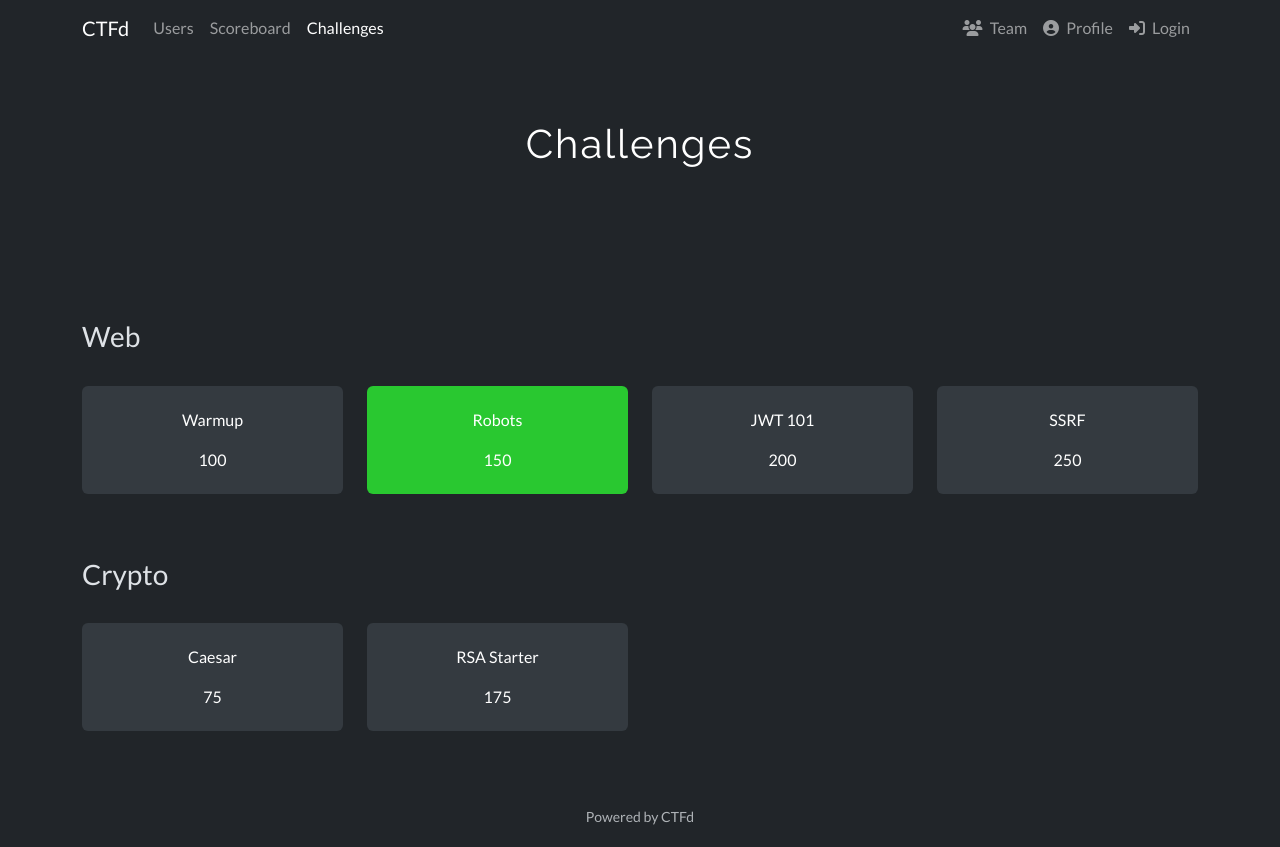
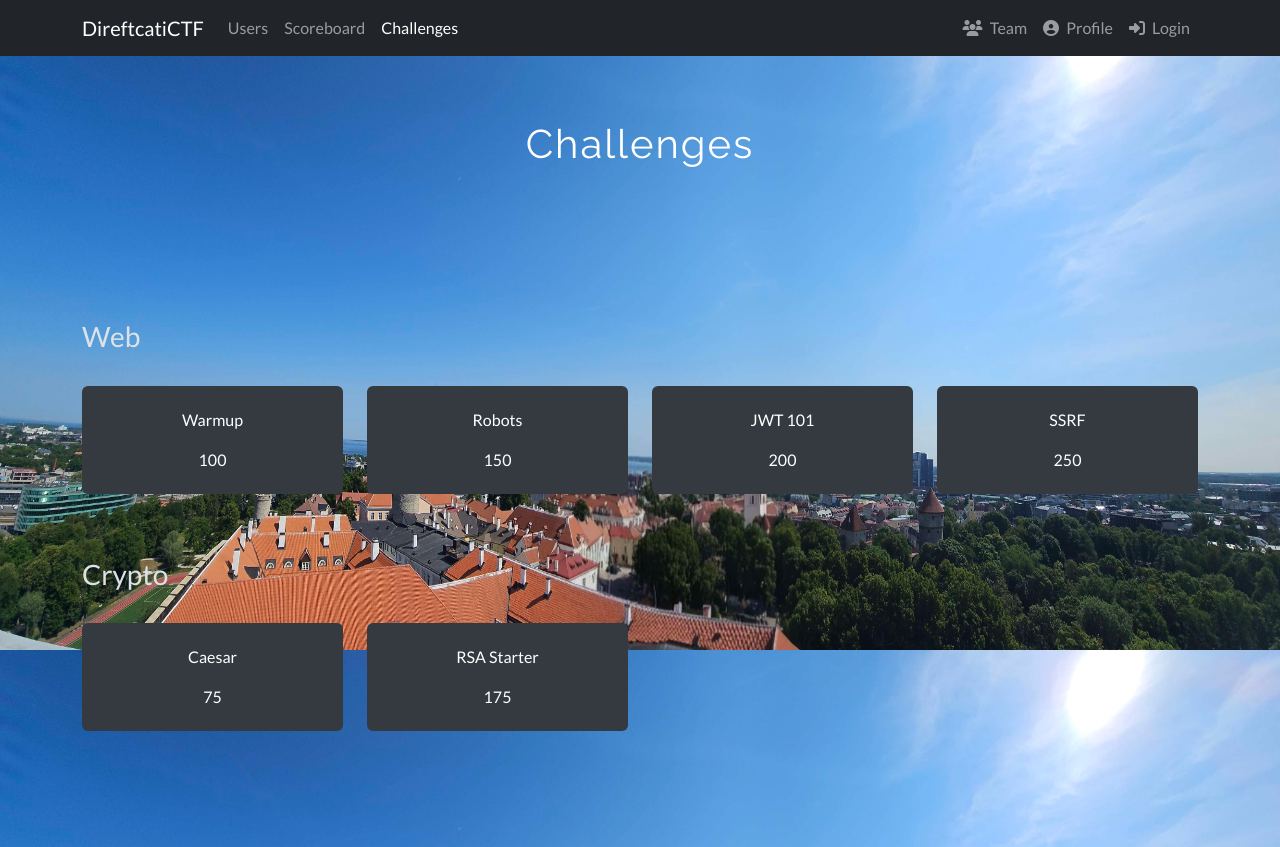
Before and after one commit to llooppuu/CTF-platform, a PHP site: page / in a window 1280 px wide. Run offline with PHP 8.4, Linux system fonts and the light colour scheme.

Commit message:
bg added

```diff
--- a/prototype/index.html
+++ b/prototype/index.html
@@ -10,7 +10,7 @@
   <body>
     <nav class="navbar navbar-expand-md navbar-dark bg-dark fixed-top">
       <div class="container">
-        <a href="#" class="navbar-brand">CTFd</a>
+        <a href="#" class="navbar-brand">DireftcatiCTF</a>
 
         <button
           class="navbar-toggler"
@@ -88,7 +88,7 @@
               </div>
 
               <div class="col-sm-6 col-md-4 col-lg-3 my-3">
-                <button class="challenge-button btn btn-dark w-100 h-100 challenge-solved" type="button">
+                <button class="challenge-button btn btn-dark w-100 h-100" type="button">
                   <div class="challenge-inner my-3">
                     <p>Robots</p>
                     <span>150</span>
@@ -147,12 +147,5 @@
       </div>
     </main>
 
-    <footer class="footer">
-      <div class="container text-center">
-        <a href="https://ctfd.io" class="text-secondary">
-          <small class="text-muted">Powered by CTFd</small>
-        </a>
-      </div>
-    </footer>
   </body>
 </html>
--- a/prototype/styles.css
+++ b/prototype/styles.css
@@ -1,2 +1,27 @@
 /* Optional overrides for the portable prototype.
 	All primary styling lives in ./assets/main.css (copied from CTFd core theme). */
+
+body {
+	background-color: var(--bs-body-bg);
+	background-image: url("./Tallinn.jpg");
+	background-position: center;
+	background-repeat: no-repeat;
+	background-size: 1300px 650px;
+	background-attachment: fixed;
+}
+
+/* Remove the “Challenges” backgrounds so the page background shows through */
+.jumbotron {
+	background-color: transparent;
+}
+
+/* Make challenge tiles transparent on hover */
+[data-bs-theme] .challenge-button:hover,
+[data-bs-theme] .challenge-button:focus-visible {
+	background-color: transparent;
+}
+
+[data-bs-theme] .solved_challenge-button:hover,
+[data-bs-theme] .solved_challenge-button:focus-visible {
+	background-color: transparent;
+}
```
Also changed, not shown: prototype/Tallinn.jpg (added).
